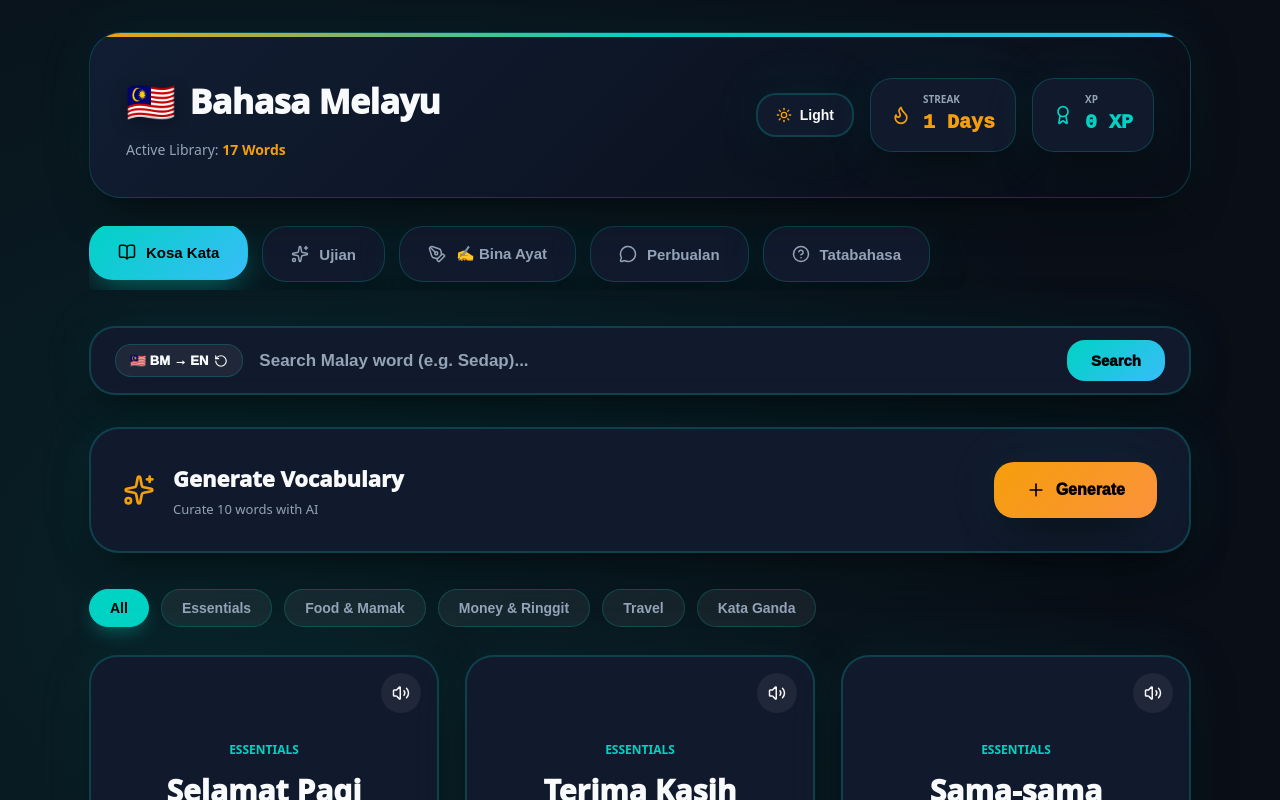
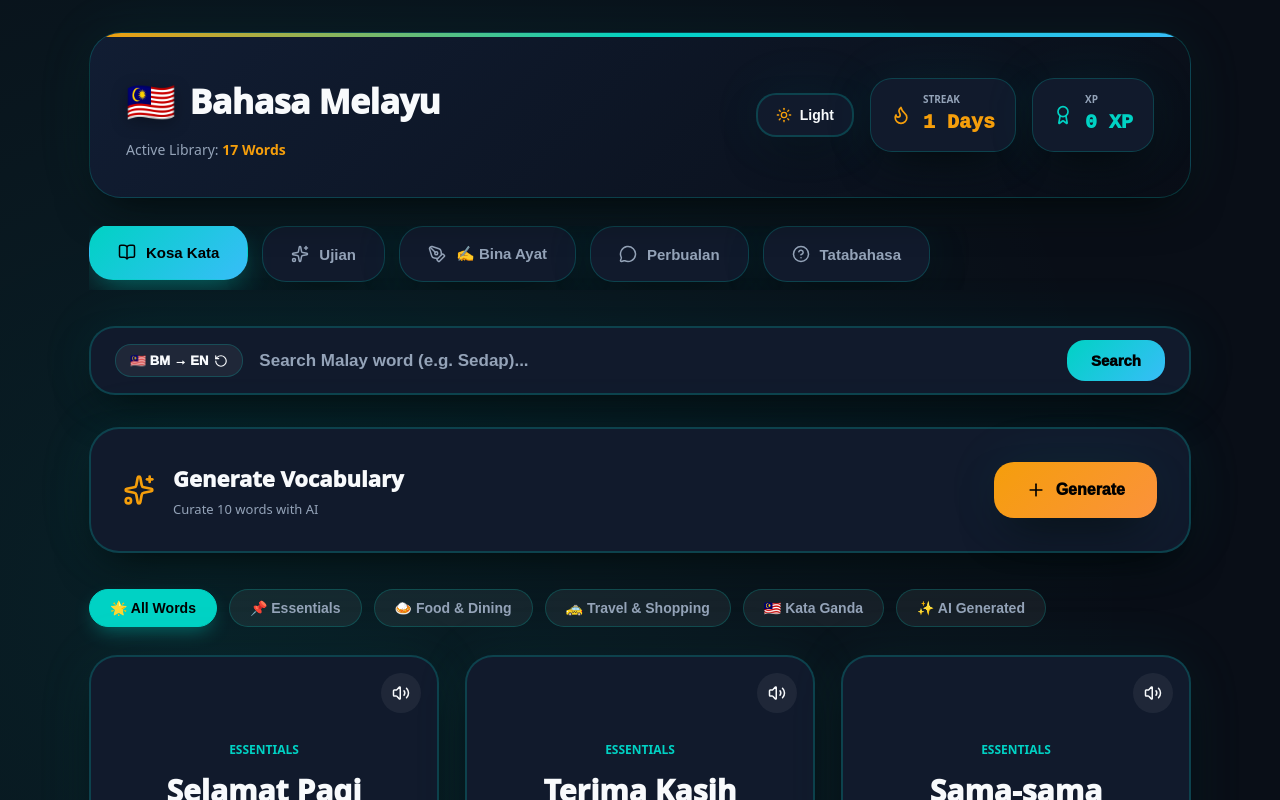
Before and after one commit to umangv-tech/learn-malay, a React (Vite) app: page / in a window 1280 px wide. Shown: the top 800 px of the page. Built offline with nearby package versions, Linux system fonts and the light colour scheme.

Commit message:
Clustered fragmented AI vocabulary micro-categories into 6 clean master buckets (All Words, Base Essentials, Food & Dining, Travel & Shopping, Kata Ganda, AI Generated)

```diff
--- a/src/App.jsx
+++ b/src/App.jsx
@@ -410,10 +410,19 @@ Ensure category is concise (e.g. 'AI: Kata Ganda' or 'AI: Everyday'), pronunciat
     }
   };
 
-  const categoriesAvailable = ['ALL', ...new Set(vocabList.map(v => v.category))];
+  const getMasterBucket = (cat = '', isAI = false) => {
+    if (isAI || cat.startsWith('AI:') || cat.includes('AI Generated') || cat.includes('Everyday:')) return '✨ AI Generated';
+    if (cat.includes('Food') || cat.includes('Mamak')) return '🍛 Food & Dining';
+    if (cat.includes('Travel') || cat.includes('Money')) return '🚕 Travel & Shopping';
+    if (cat.includes('Kata Ganda')) return '🇲🇾 Kata Ganda';
+    return '📌 Essentials';
+  };
+
+  const masterBuckets = ['ALL', '📌 Essentials', '🍛 Food & Dining', '🚕 Travel & Shopping', '🇲🇾 Kata Ganda', '✨ AI Generated'];
+
   const filteredVocab = selectedCategory === 'ALL'
     ? vocabList
-    : vocabList.filter(v => v.category === selectedCategory);
+    : vocabList.filter(v => getMasterBucket(v.category, v.isAI) === selectedCategory);
 
   return (
     <div className="app-shell">
@@ -586,15 +595,15 @@ Ensure category is concise (e.g. 'AI: Kata Ganda' or 'AI: Everyday'), pronunciat
             </button>
           </div>
 
-          {/* Category Filter Pills */}
+          {/* Minimalist Master Category Filter Pills */}
           <div className="category-pills">
-            {categoriesAvailable.map(cat => (
+            {masterBuckets.map(cat => (
               <button
                 key={cat}
                 onClick={() => setSelectedCategory(cat)}
                 className={`cat-pill ${selectedCategory === cat ? 'active' : ''}`}
               >
-                {cat === 'ALL' ? 'All' : cat}
+                {cat === 'ALL' ? '🌟 All Words' : cat}
               </button>
             ))}
           </div>
```
